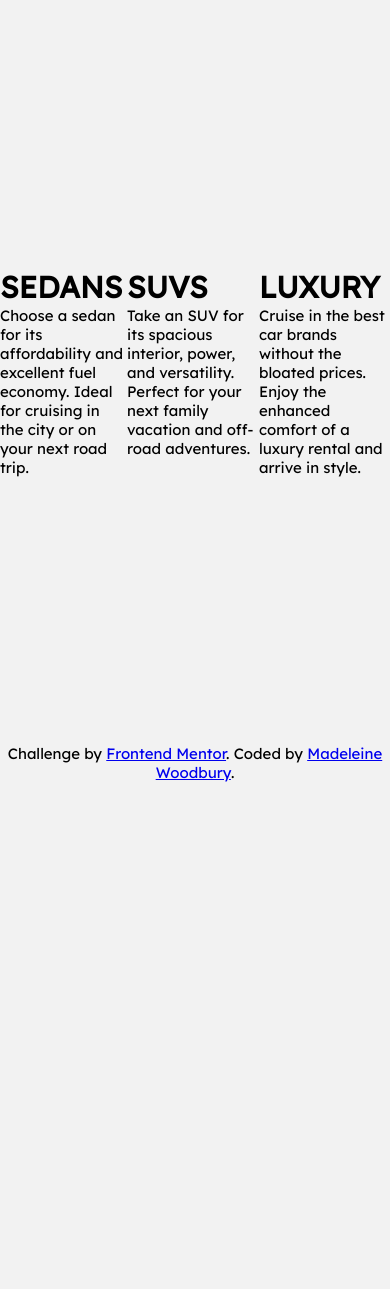
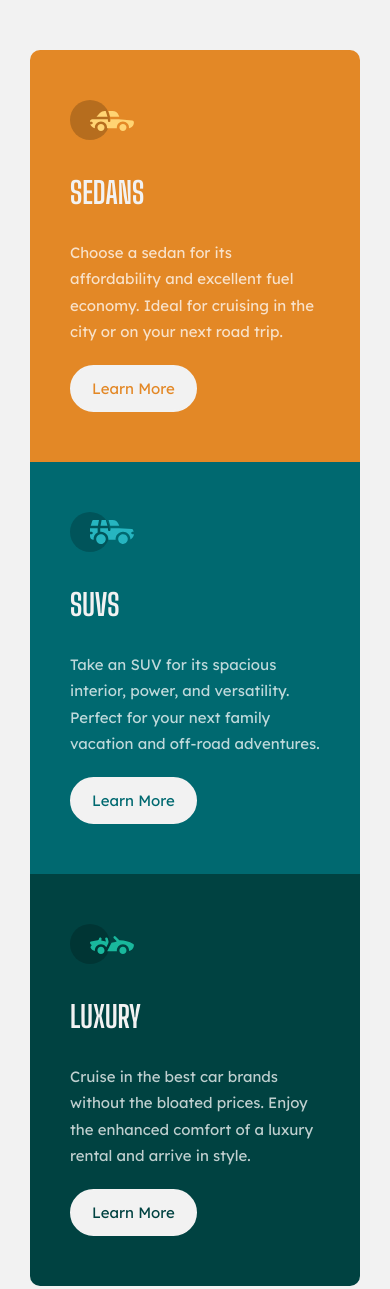
Before and after one commit to madeleinewoodbury/3-column-card-component, a plain HTML site: page index.html in a window 390 px wide. Shown: the top 1289 px of the page. Before the commit the page ends 844 px from the top, so only its background shows below. Drawn offline with Linux system fonts and the light colour scheme.

Commit message:
responsive styling

```diff
--- a/index.html
+++ b/index.html
@@ -15,26 +15,56 @@
   <body>
     <main>
       <div class="container">
-        <div class="card">
+        <div class="card orange">
+          <div class="icon">
+            <img src="./images/icon-sedans.svg" alt="Sedan car icon" />
+          </div>
+          <div class="title">
             <h1>SEDANS</h1>
+          </div>
+          <div class="content">
             <p>
               Choose a sedan for its affordability and excellent fuel economy.
               Ideal for cruising in the city or on your next road trip.
             </p>
           </div>
-        <div class="card">
+          <div class="btn-container">
+            <button>Learn More</button>
+          </div>
+        </div>
+        <div class="card cyan">
+          <div class="icon">
+            <img src="./images/icon-suvs.svg" alt="SUV car icon" />
+          </div>
+          <div class="title">
             <h1>SUVS</h1>
+          </div>
+          <div class="content">
             <p>
               Take an SUV for its spacious interior, power, and versatility.
               Perfect for your next family vacation and off-road adventures.
             </p>
           </div>
-        <div class="card">
+          <div class="btn-container">
+            <button>Learn More</button>
+          </div>
+        </div>
+        <div class="card dark-cyan">
+          <div class="icon">
+            <img src="./images/icon-luxury.svg" alt="Luxury car icon" />
+          </div>
+          <div class="title">
             <h1>LUXURY</h1>
+          </div>
+          <div class="content">
             <p>
-            Cruise in the best car brands without the bloated prices. Enjoy the
-            enhanced comfort of a luxury rental and arrive in style.
+              Cruise in the best car brands without the bloated prices. Enjoy
+              the enhanced comfort of a luxury rental and arrive in style.
             </p>
+          </div>
+          <div class="btn-container">
+            <button>Learn More</button>
+          </div>
         </div>
       </div>
     </main>
--- a/styles.css
+++ b/styles.css
@@ -12,7 +12,6 @@ body {
   font-size: 15px;
   font-weight: 400;
   width: 100vw;
-  height: 100vh;
 }
 
 main {
@@ -24,12 +23,135 @@ main {
 }
 
 .container {
-  width: 800px;
+  width: 862px;
+  height: 500px;
   display: flex;
+}
+
+.card {
+  display: flex;
+  flex-direction: column;
+  justify-content: space-evenly;
+  padding: 40px;
+}
+
+.card.orange {
+  background-color: hsl(31, 77%, 52%);
+  border-radius: 10px 0 0 10px;
+}
+
+.card.cyan {
+  background-color: hsl(184, 100%, 22%);
+}
+
+.card.dark-cyan {
+  background-color: hsl(179, 100%, 13%);
+  border-radius: 0 10px 10px 0;
+}
+
+.card div {
+  padding: 10px 0;
+}
+
+.card .icon {
+  height: 10%;
+}
+
+.card .title {
+  height: 10%;
+  padding: 20px 0;
+}
+
+.card .title h1 {
+  font-family: "Big Shoulders Display", cursive;
+  color: hsl(0, 0%, 95%);
+}
+
+.card .content {
+  height: 60%;
+}
+
+.card .content p {
+  color: hsla(0, 0%, 100%, 0.75);
+  line-height: 1.75;
+}
+
+.card .btn-container {
+  height: 20%;
+}
+
+.card .btn-container button {
+  outline: none;
+  background-color: hsl(0, 0%, 95%);
+  font-family: "Lexend Deca", sans-serif;
+  font-size: 15px;
+  padding: 12px 20px;
+  border: 2px solid hsl(0, 0%, 95%);
+  border-radius: 25px;
+  cursor: pointer;
+}
+
+.card.orange .btn-container button {
+  color: hsl(31, 77%, 52%);
+}
+
+.card.cyan .btn-container button {
+  color: hsl(184, 100%, 22%);
+}
+
+.card.dark-cyan .btn-container button {
+  color: hsl(179, 100%, 13%);
+}
+
+.card .btn-container button:hover {
+  background-color: transparent;
+  color: hsl(0, 0%, 95%);
 }
 
 footer {
   width: 100%;
-  height: 100px;
   text-align: center;
 }
+
+footer a {
+  color: hsl(184, 100%, 22%);
+}
+
+footer a:hover {
+  color: hsl(31, 77%, 52%);
+}
+
+@media screen and (max-width: 900px) {
+  .container {
+    width: 750px;
+    height: auto;
+  }
+}
+
+@media screen and (max-width: 768px) {
+  main {
+    height: auto;
+    align-items: flex-start;
+  }
+
+  .container {
+    width: 330px;
+    margin-top: 50px;
+    flex-direction: column;
+  }
+
+  .card.orange {
+    border-radius: 10px 10px 0 0;
+  }
+
+  .card.dark-cyan {
+    background-color: hsl(179, 100%, 13%);
+    border-radius: 0 0 10px 10px;
+  }
+
+  footer {
+    margin: 20px auto;
+    padding: 20px;
+    width: 330px;
+  }
+}
```
Lines whose indentation alone changed are shown as unchanged.
